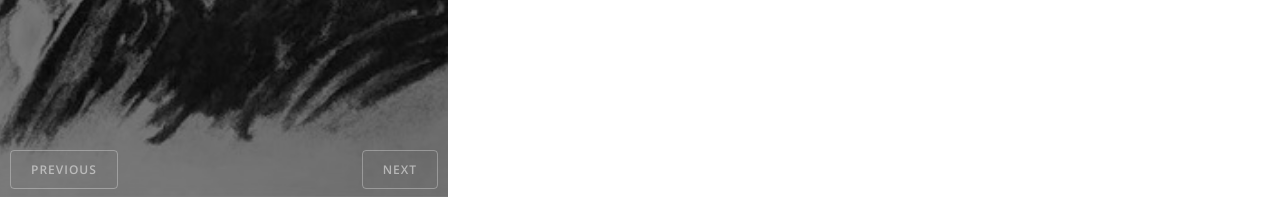
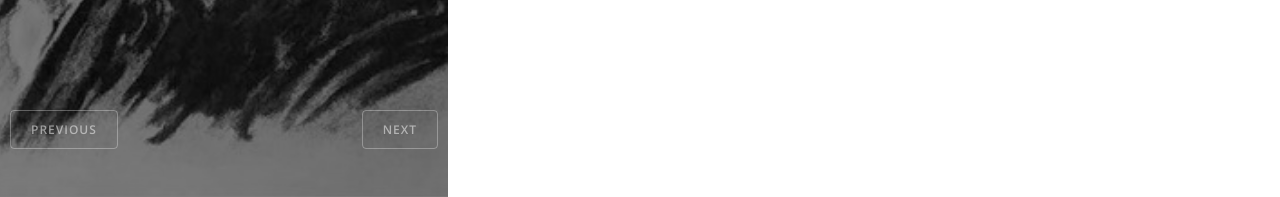
Before and after one commit to KueenLau/KueenLau.github.io, a Jekyll site: the page built from _posts/2015-04-25-build-blog-preface.markdown, in a window 1280 px wide. Shown: the part 700-897 px from the top of the page. Built offline with Jekyll 4.4.1, drawn with Linux system fonts in a browser that asks for light colours; nearby versions of some CDN libraries; comment, search, counter and statistics services are not loaded.

Commit message:
upload css

```diff
--- a/css/main.css
+++ b/css/main.css
@@ -262,7 +262,7 @@ header ul.meta li span {
   .pagination {
     position: absolute;
     right: 10px;
-    bottom: 10px;
+    bottom: 50px;
     left: 10px;
   }
 }
```
